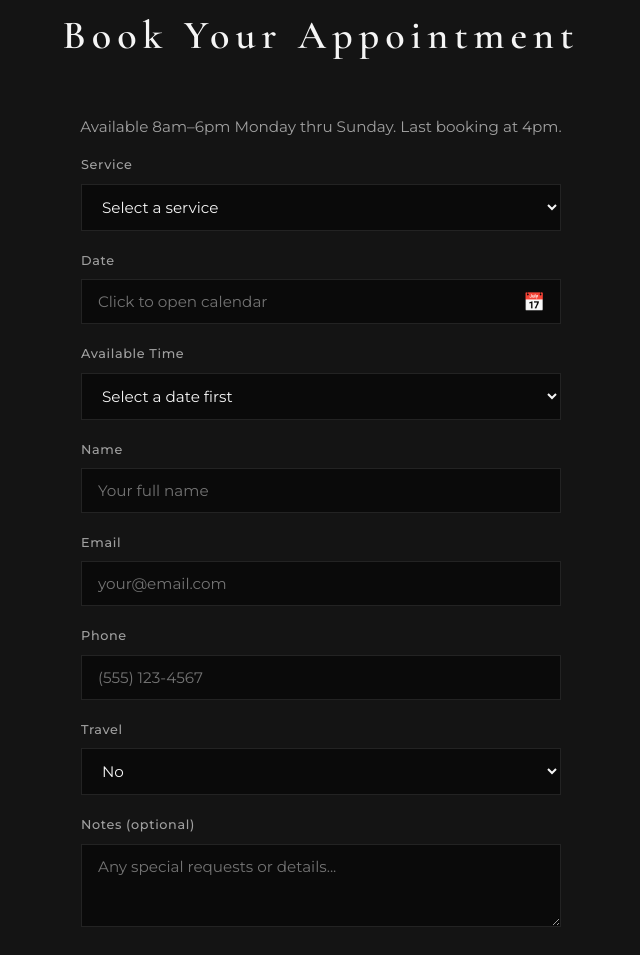
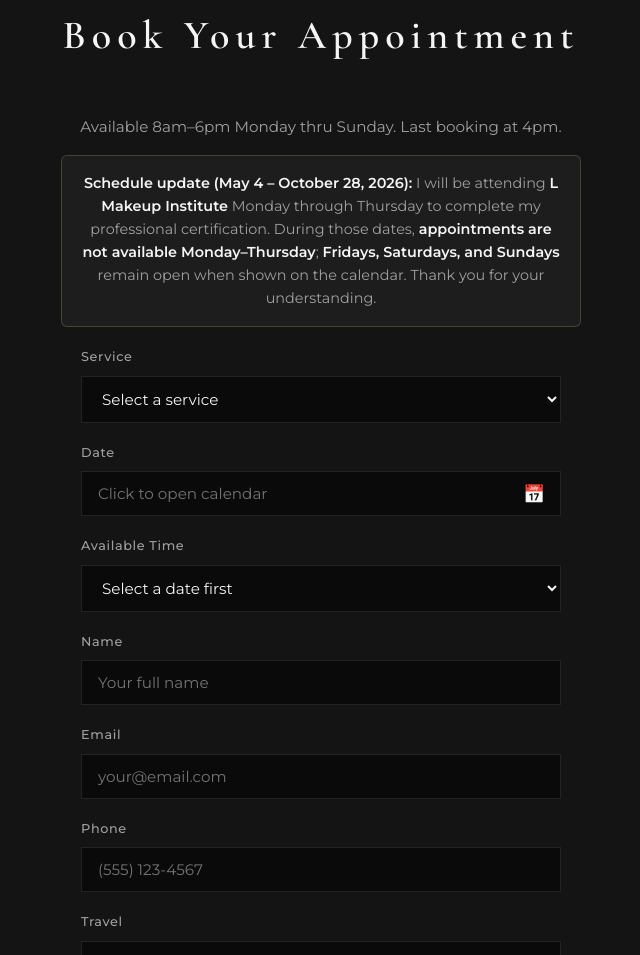
Before and after one commit to Moreno543/BlendzByMora, a website: page index.html in a window 1280 px wide. Shown: the part 1151-2106 px from the top of the page, without its empty margins (319-959 px from the left). Drawn offline with nearby package versions, Linux system fonts and the light colour scheme; no server answers.

Commit message:
Add school schedule notice above booking; booking-notice styles; app.js v10 on pages
- May–Oct 2026 Mon–Thu L Makeup Institute certification (index)
- .booking-notice in styles.css

Made-with: Cursor

```diff
--- a/index.html
+++ b/index.html
@@ -67,6 +67,11 @@
   <section id="book" class="booking">
     <h2>Book Your Appointment</h2>
     <p class="booking-intro">Available 8am–6pm Monday thru Sunday. Last booking at 4pm.</p>
+    <p class="booking-notice" role="note">
+      <strong>Schedule update (May 4 – October 28, 2026):</strong>
+      I will be attending <strong>L Makeup Institute</strong> Monday through Thursday to complete my professional certification.
+      During those dates, <strong>appointments are not available Monday–Thursday</strong>; <strong>Fridays, Saturdays, and Sundays</strong> remain open when shown on the calendar. Thank you for your understanding.
+    </p>
     <div class="booking-container">
       <form id="booking-form" class="booking-form">
         <div class="form-row">
@@ -222,6 +227,6 @@
   <script src="https://cdn.jsdelivr.net/npm/flatpickr@4.6.13/dist/flatpickr.min.js"></script>
   <script src="https://cdn.jsdelivr.net/npm/@supabase/supabase-js@2"></script>
   <script src="config.js?v=6"></script>
-  <script src="app.js?v=8"></script>
+  <script src="app.js?v=10"></script>
 </body>
 </html>
--- a/styles.css
+++ b/styles.css
@@ -403,6 +403,24 @@ section h2 {
   color: var(--color-text-muted);
   margin-bottom: 1rem;
   font-size: 0.95rem;
+}
+
+.booking-notice {
+  max-width: 520px;
+  margin: 0 auto 1.25rem;
+  padding: 1rem 1.15rem;
+  text-align: center;
+  font-size: 0.9rem;
+  line-height: 1.6;
+  color: var(--color-text-muted);
+  background: rgba(255, 255, 255, 0.04);
+  border: 1px solid rgba(201, 169, 98, 0.25);
+  border-radius: 6px;
+}
+
+.booking-notice strong {
+  color: var(--color-text);
+  font-weight: 600;
 }
 
 .setup-hint {
```
Also changed, not shown: bridal.html (+1 -1 lines), faq.html (+1 -1 lines), glams.html (+1 -1 lines), services.html (+1 -1 lines).
